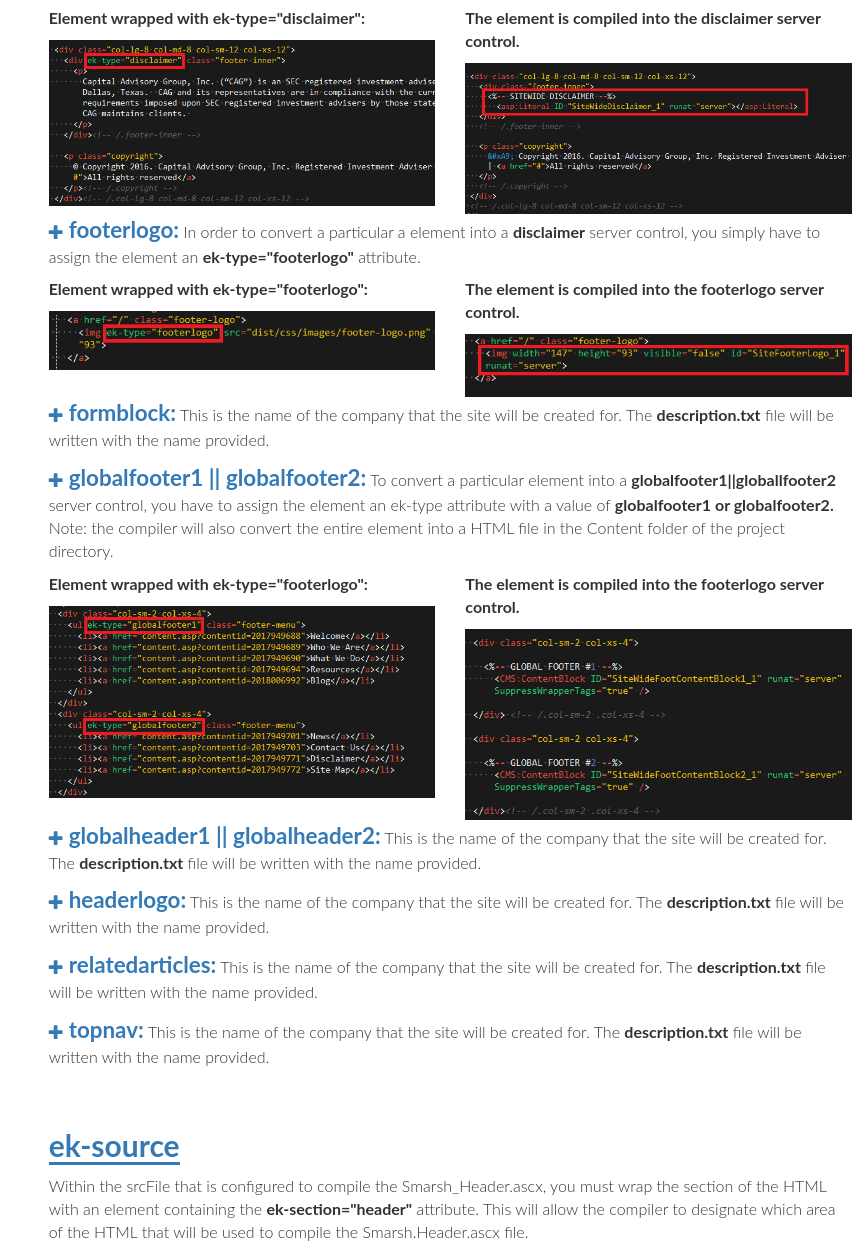
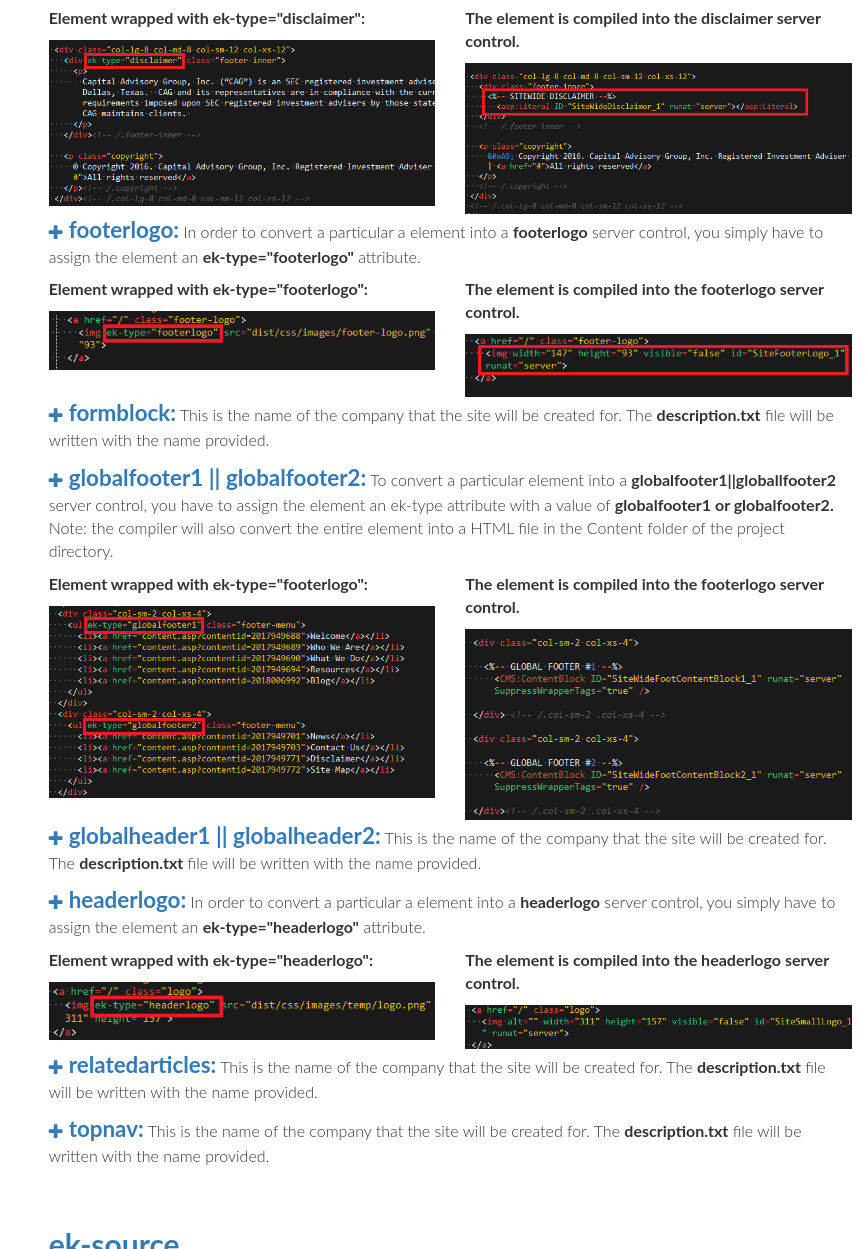
Before and after one commit to uclabruin909/ekCompilerDoc, a website: page index.html in a window 1280 px wide. Shown: the part 9414-10663 px from the top of the page, without its empty margins (413-1280 px from the left). Drawn offline with nearby package versions, Linux system fonts and the light colour scheme; a small style sheet from the web is missing.

Commit message:
create ek-type=headerlogo description

```diff
--- a/index.html
+++ b/index.html
@@ -563,7 +563,7 @@
               <li>
                 <p>
                   <span><i class="glyphicon glyphicon-plus"></i>footerlogo:</span>
-                  In order to convert a particular a element into a <strong>disclaimer</strong> server control, you simply have to assign the element an <strong>ek-type="footerlogo"</strong> attribute.
+                  In order to convert a particular a element into a <strong>footerlogo</strong> server control, you simply have to assign the element an <strong>ek-type="footerlogo"</strong> attribute.
                 </p>
 
                 <div class="row">
@@ -614,8 +614,19 @@
               <li>
                 <p>
                   <span><i class="glyphicon glyphicon-plus"></i>headerlogo:</span>
-                  This is the name of the company that the site will be created for.  The <strong>description.txt</strong> file will be written with the name provided.
+                  In order to convert a particular a element into a <strong>headerlogo</strong> server control, you simply have to assign the element an <strong>ek-type="headerlogo"</strong> attribute.
                 </p>
+
+                <div class="row">
+                  <div class="col-md-6">
+                    <p><strong>Element wrapped with ek-type="headerlogo":</strong></p>
+                    <img src="img/type-headerlogo.png" alt="">
+                  </div>
+                  <div class="col-md-6">
+                    <p><strong>The element is compiled into the headerlogo server control.  </strong></p>
+                    <img src="img/type-headerlogo-compiled.png" alt="">
+                  </div>
+                </div> <!-- /.row -->
               </li>
 
               <li>
```
